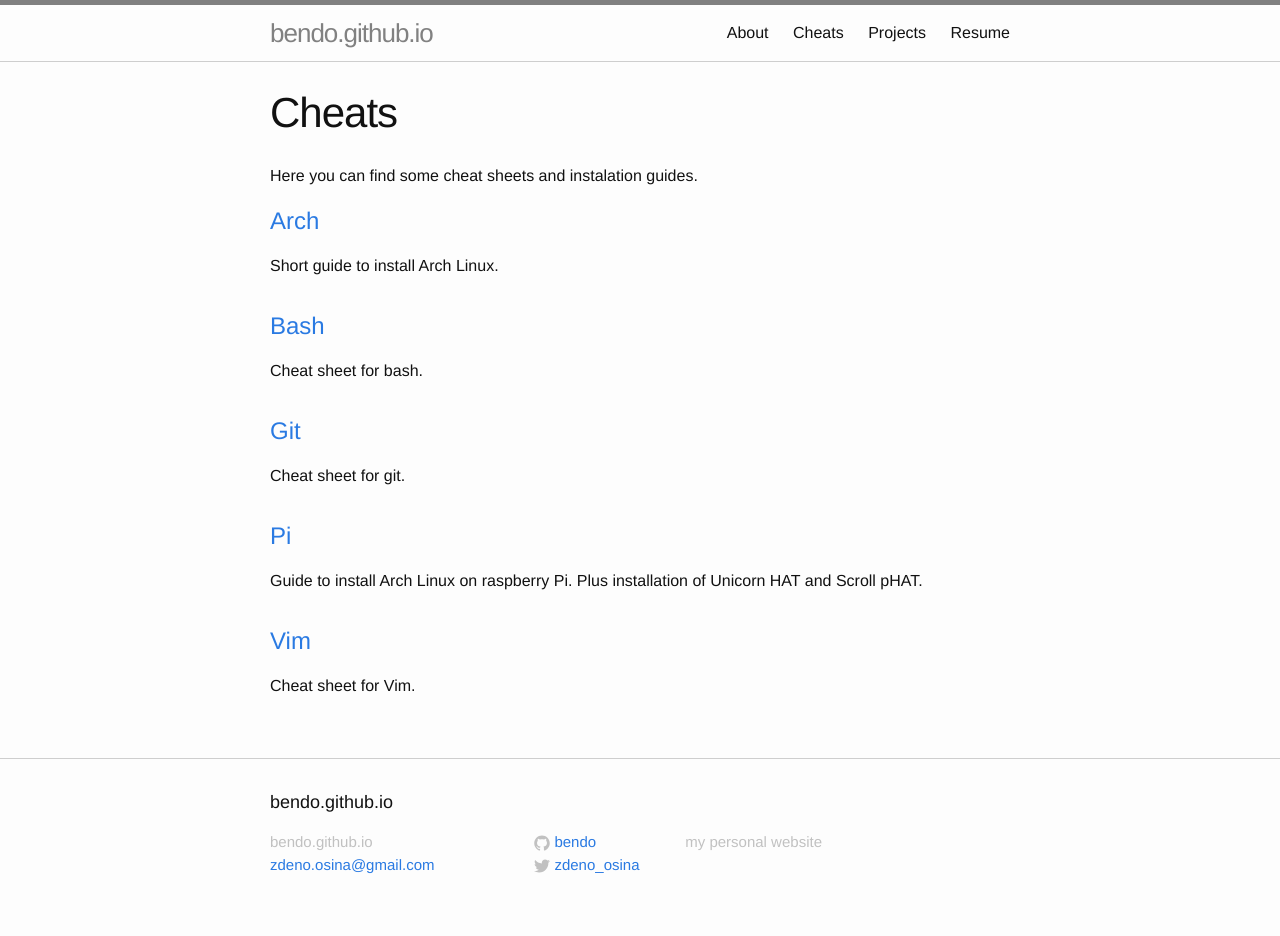
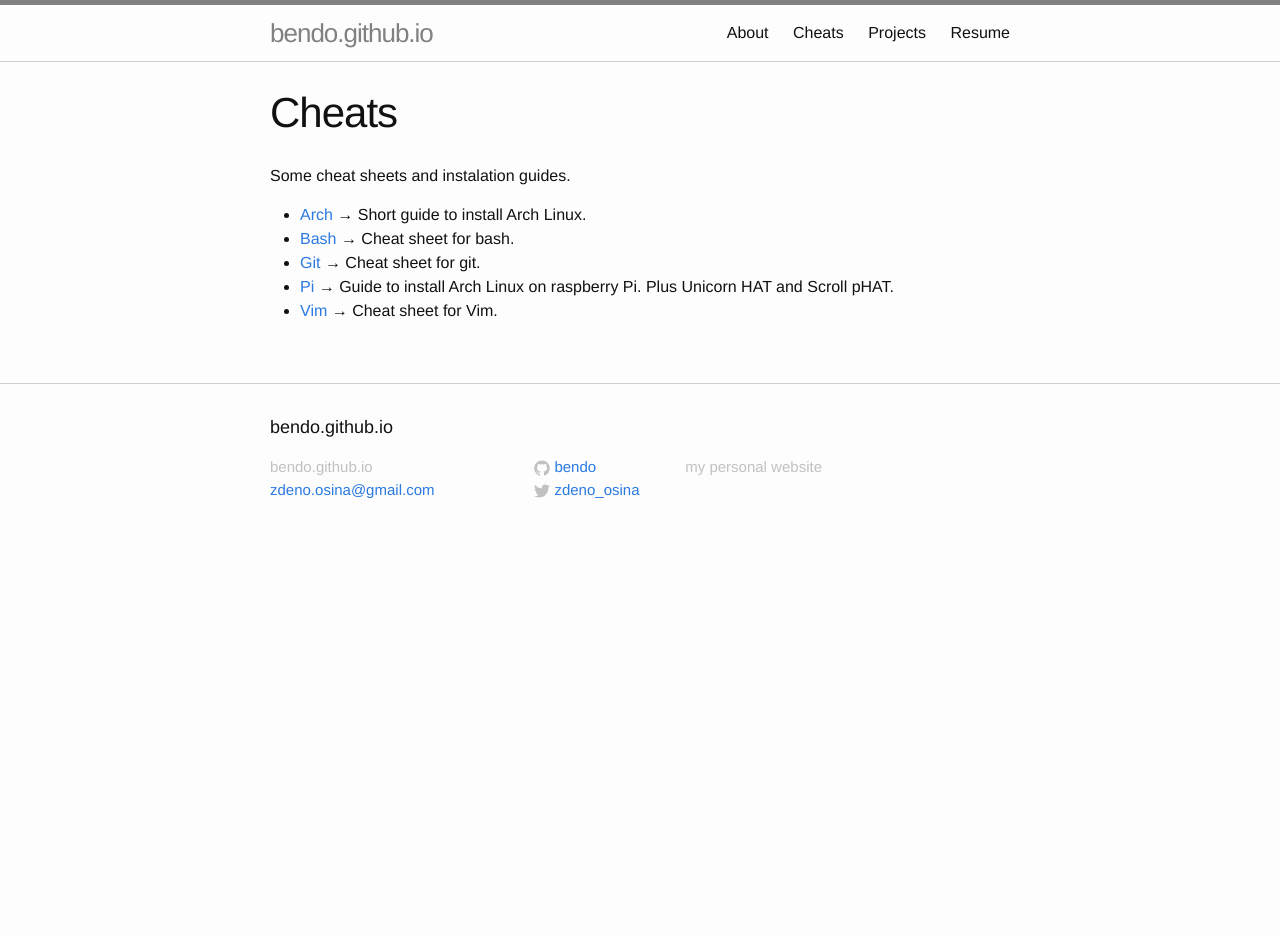
Before and after one commit to bendo/bendo.github.io, a Jekyll site: the page built from cheats.md, in a window 1280 px wide. Built offline with Jekyll 4.4.1, drawn with Linux system fonts in a browser that asks for light colours; after the commit the page ends 900 px from its top, so only the background shows below that.

Commit message:
Update git sheet

```diff
--- a/cheats.md
+++ b/cheats.md
@@ -8,14 +8,12 @@ permalink: /cheats/
 
 <div class="cheats">
 
-  <p>Here you can find some cheat sheets and instalation guides.</p>
-  <ul class="post-list">
+  <p>Some cheat sheets and instalation guides.</p>
+  <ul>
     {% for cheat in site.cheats %}
       <li>
-        <h2>
-          <a class="post-link" href="{{ cheat.url | prepend: site.baseurl }}">{{ cheat.title }}</a>
-        </h2>
-        <p>{{ cheat.desc }}</p>
+          <a href="{{ cheat.url | prepend: site.baseurl }}">{{ cheat.title }}</a>
+          &rarr; {{ cheat.desc }}
       </li>
     {% endfor %}
   </ul>
```
Also changed, not shown: _cheats/git.md (+58 -66 lines), _cheats/pi.md (+1 -1 lines).
